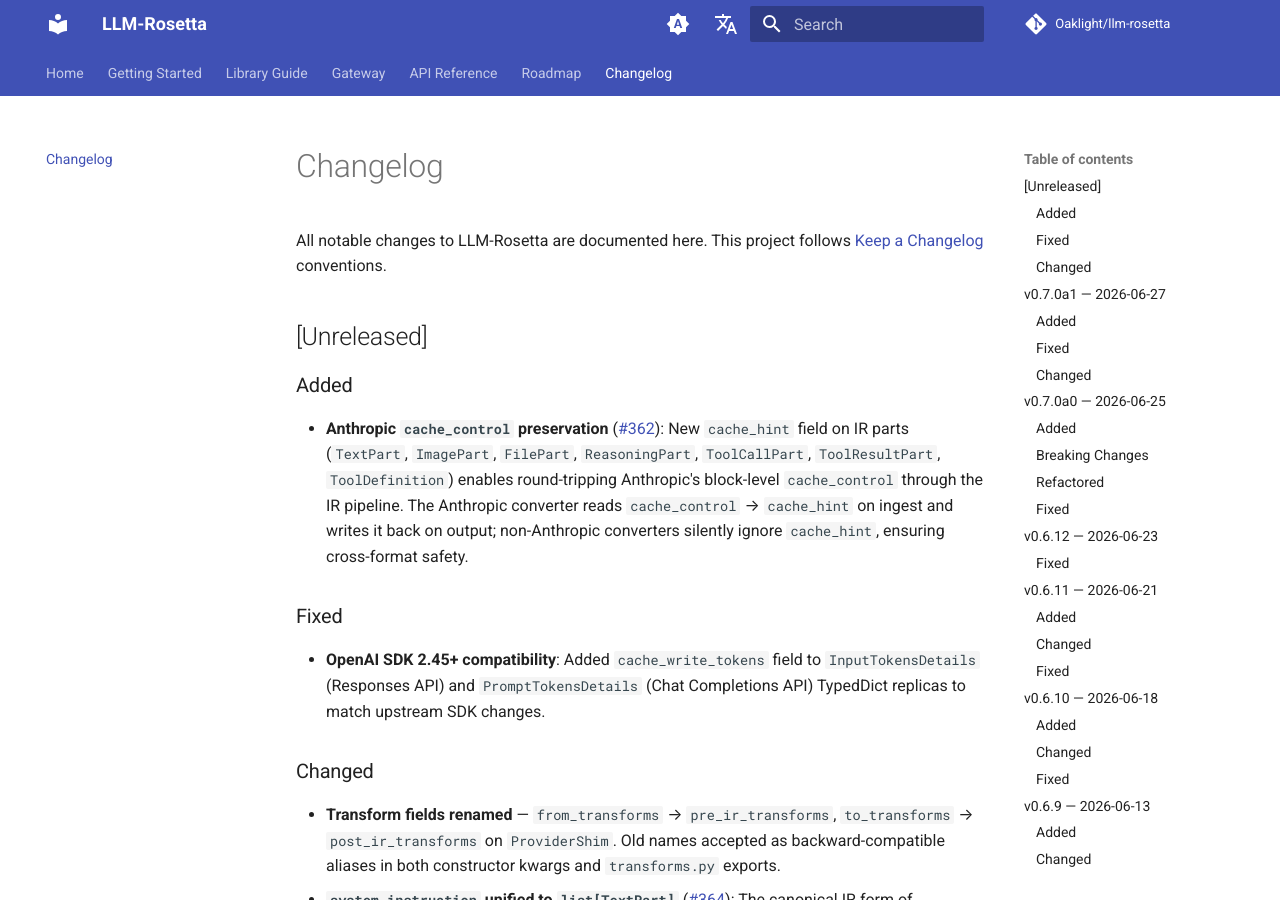
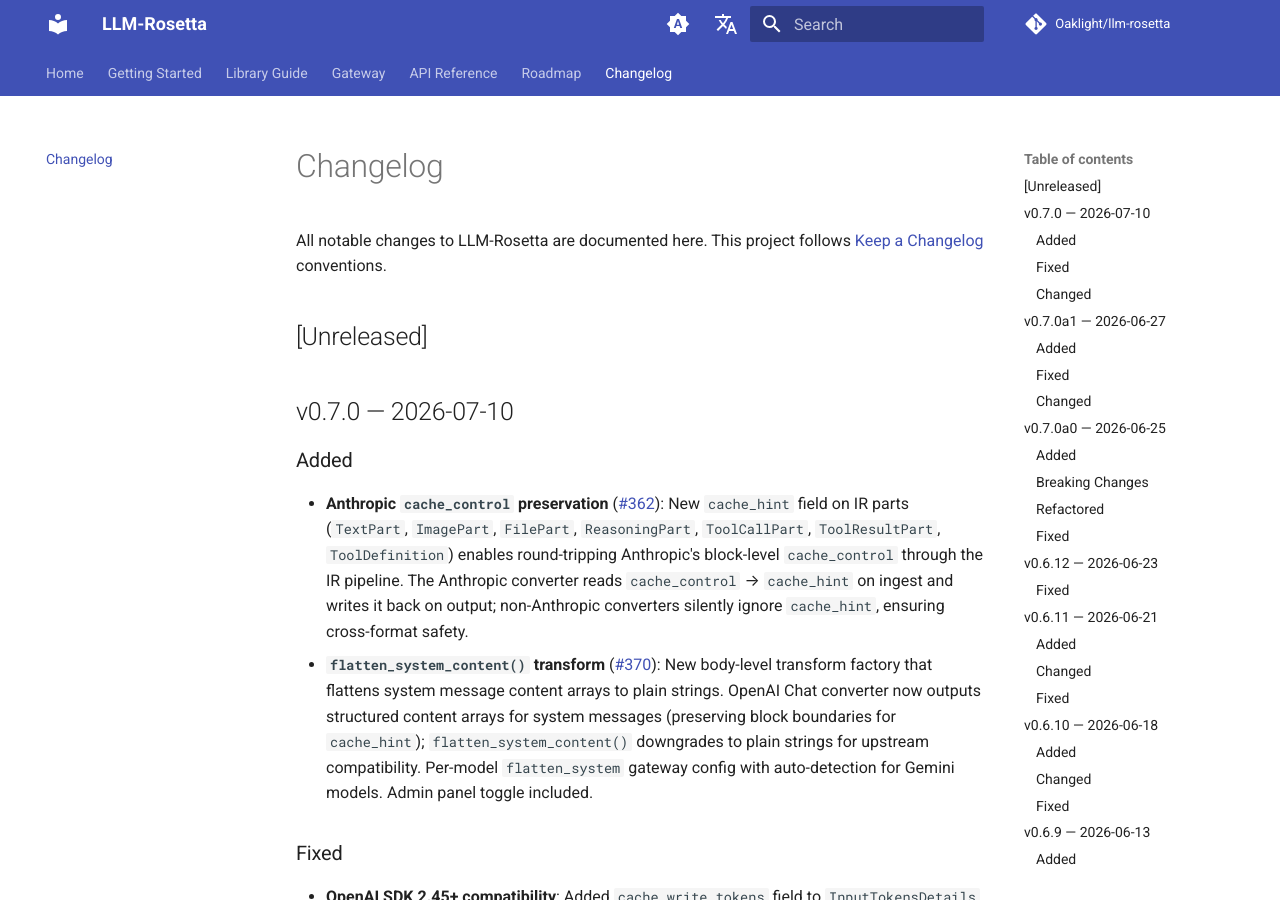
Before and after one commit to Oaklight/llm-rosetta, an MkDocs documentation site: the page built from docs/changelog.md, in a window 1280 px wide and 900 px high. Built offline with MkDocs 1.6.1 and Material for MkDocs 9.7.7, drawn with Linux system fonts in a browser that asks for light colours; comment, search, counter and statistics services are not loaded.

Commit message:
docs: release v0.7.0 changelog

```diff
--- a/docs/changelog.md
+++ b/docs/changelog.md
@@ -8,9 +8,12 @@
 
 ## [Unreleased]
 
+## v0.7.0 — 2026-07-10
+
 ### Added
 
 - **Anthropic `cache_control` preservation** ([#362](https://github.com/Oaklight/llm-rosetta/pull/362)): New `cache_hint` field on IR parts (`TextPart`, `ImagePart`, `FilePart`, `ReasoningPart`, `ToolCallPart`, `ToolResultPart`, `ToolDefinition`) enables round-tripping Anthropic's block-level `cache_control` through the IR pipeline. The Anthropic converter reads `cache_control` → `cache_hint` on ingest and writes it back on output; non-Anthropic converters silently ignore `cache_hint`, ensuring cross-format safety.
+- **`flatten_system_content()` transform** ([#370](https://github.com/Oaklight/llm-rosetta/issues/370)): New body-level transform factory that flattens system message content arrays to plain strings. OpenAI Chat converter now outputs structured content arrays for system messages (preserving block boundaries for `cache_hint`); `flatten_system_content()` downgrades to plain strings for upstream compatibility. Per-model `flatten_system` gateway config with auto-detection for Gemini models. Admin panel toggle included.
 
 ### Fixed
 
```
